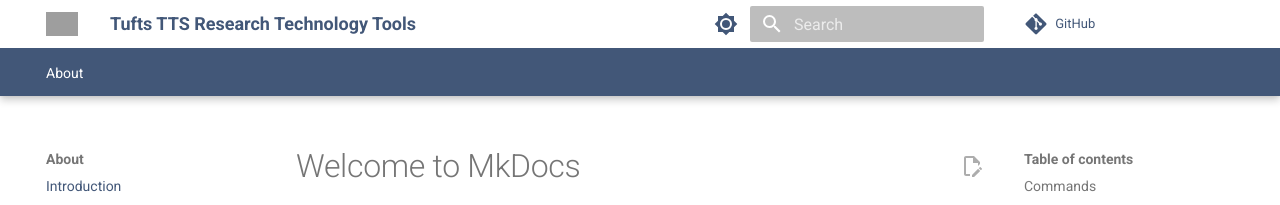
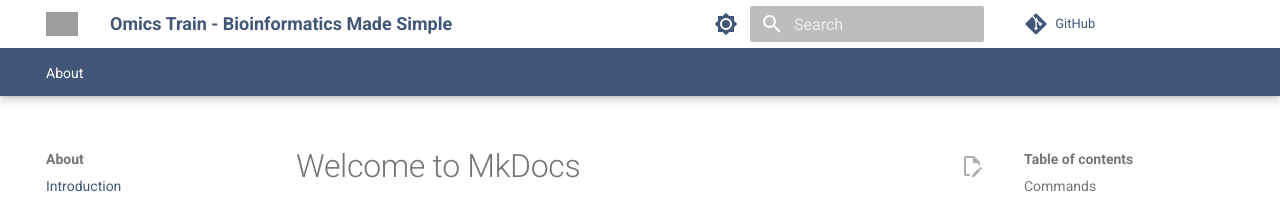
Before and after one commit to comp-tox-jhu/CompToxLab, an MkDocs documentation site: the page built from docs/index.md, in a window 1280 px wide. Shown: the top 205 px of the page. Built offline with MkDocs 1.6.1 and Material for MkDocs 9.7.7, drawn with Linux system fonts in a browser that asks for light colours; comment, search, counter and statistics services are not loaded; grey boxes are pictures that could not be loaded.

Commit message:
Update mkdocs.yml

```diff
--- a/mkdocs.yml
+++ b/mkdocs.yml
@@ -1,5 +1,5 @@
-site_name: Tufts TTS Research Technology Tools
-repo_url: https://github.com/BioNomad/tuftsTools
+site_name: Omics Train - Bioinformatics Made Simple
+repo_url: https://github.com/BioNomad/omicsTrain
 edit_uri: blob/main/docs/
 
 theme:
```
